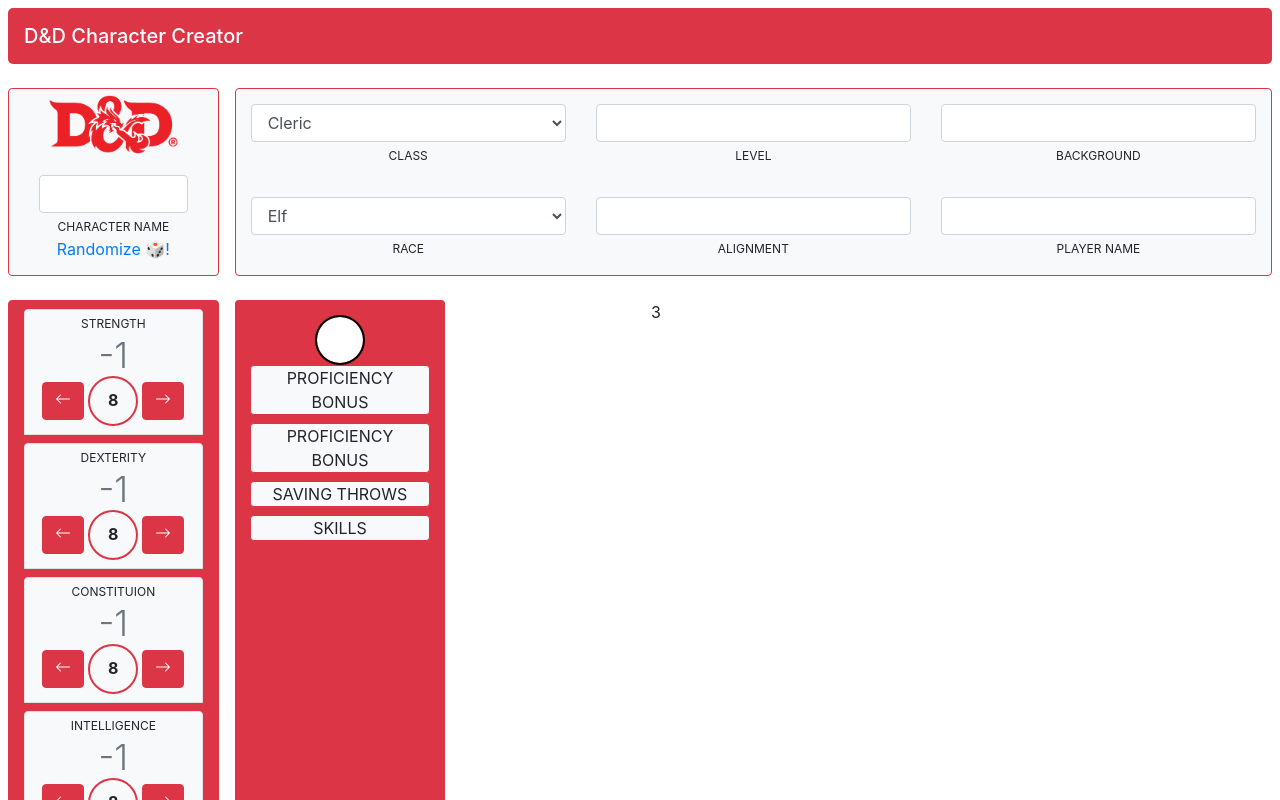
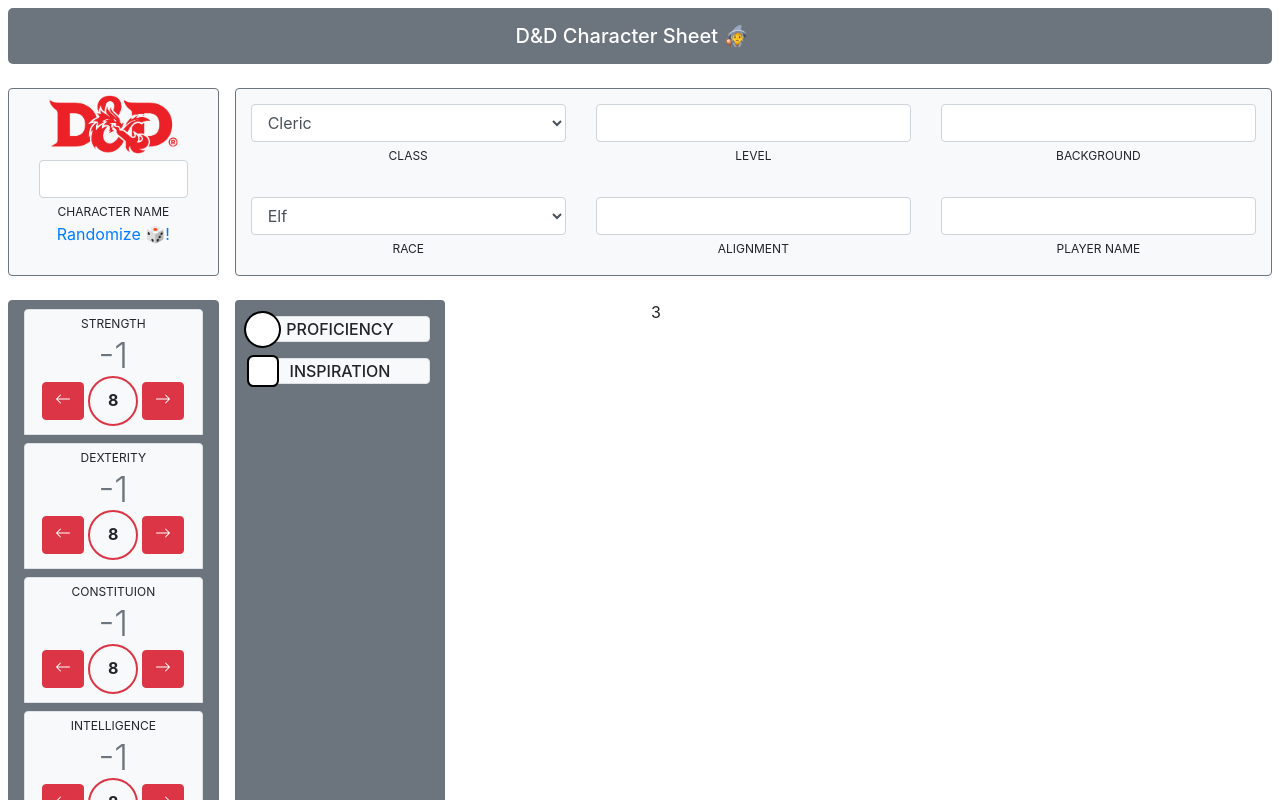
Before and after one commit to w-dib/D-D-Character-Sheet, a React (Create React App) app: page / in a window 1280 px wide. Shown: the top 800 px of the page. Built offline with nearby package versions, Linux system fonts and the light colour scheme.

Commit message:
Change color, update proficiency and inspiration

```diff
--- a/src/App.css
+++ b/src/App.css
@@ -8,7 +8,7 @@
   font-size: 12px;
 }
 
-Input{
+#mainbox Input{
   width: 100%;
   margin-top: 15px;
   font-size: 16px;
@@ -44,6 +44,28 @@
   font-weight: 700;
 }
 
+.dndinputcircle{
+  border-radius: 50%;
+  position:absolute;
+  left:-.4rem;
+  top:-.4rem;
+  width: 37px;
+  height: 37px;
+  border: 2px solid #000;
+  font-weight: 700;
+}
+
+.dndinputbox{
+  border-radius: 20%;
+  position:absolute;
+  left:-.25rem;
+  top:-.25rem;
+  width: 32px;
+  height: 32px;
+  border: 2px solid #000;
+  font-weight: 700;
+}
+
 .footertext{
   font-size:10px;
 }
--- a/src/App.js
+++ b/src/App.js
@@ -5,7 +5,6 @@
 import DnDLogo from "./images/dnd-logo.png"
 import StatBox from "./StatBox"
 import { nameByRace } from "fantasy-name-generator";
-import SavingThrows from "./SavingThrows";
 
 function App() {
 
@@ -19,15 +18,15 @@
   return (
     <div className="App ">
       {/* NAVBAR */}
-      <nav className="navbar mb-4 navfillwidth bg-danger">
-        <span className="navbar-brand mb-0 h1" style={{ color: "#FFFFFF" }}>
-          D&D Character Creator
+      <nav className="navbar mb-4 navfillwidth bg-secondary justify-content-center">
+        <span className="navbar-brand mb-0 h1 " style={{ color: "#FFFFFF" }}>
+          D&D Character Sheet 🧙
         </span>
       </nav>
       {/* TOP SECTION */}
       <div className="container-flex">
         <div className="row mb-4 gx-3" style={{ margin: "auto" }}>
-          <div className="col-12 col-lg-2 bg-light border border-danger rounded mr-3 ">
+          <div className="col-12 col-lg-2 bg-light border border-secondary rounded mr-3 ">
             <img src={DnDLogo} alt="dnd-logo" className="dndlogo" />
 
             <TopSection label="CHARACTER NAME" randomName={characterName} />
@@ -35,11 +34,14 @@
               Randomize 🎲!
             </a>
           </div>
-          <div class="col-sm-12 d-sm-block d-md-none mb-1">&nbsp;</div>
-          <div className="col border border-danger rounded bg-light">
+          <div class="col-sm-12 d-sm-block d-lg-none mb-1">&nbsp;</div>
+          <div
+            id="mainbox"
+            className="col border border-secondary rounded bg-light"
+          >
             <div className="row">
               <div class="form-group col text-center topsectiondropdown">
-                <select class="form-control" id="exampleFormControlSelect1">
+                <select class="form-control" id="class">
                   <option>Cleric</option>
                   <option>Monk</option>
                   <option>Ranger</option>
@@ -53,7 +55,7 @@
                   <option>Warlock</option>
                   <option>Rogue</option>
                 </select>
-                <label for="exampleFormControlSelect1">CLASS</label>
+                <label for="class">CLASS</label>
               </div>
               <TopSection label="LEVEL" />
               <TopSection label="BACKGROUND" />
@@ -61,7 +63,7 @@
 
             <div className="row ">
               <div class="form-group col text-center topsectiondropdown">
-                <select class="form-control" id="exampleFormControlSelect1">
+                <select class="form-control" id="race">
                   <option>Elf</option>
                   <option>Human</option>
                   <option>Half-elf</option>
@@ -72,7 +74,7 @@
                   <option>Tiefling</option>
                   <option>Half-Orc</option>
                 </select>
-                <label for="exampleFormControlSelect1">RACE</label>
+                <label for="race">RACE</label>
               </div>
               <TopSection label="ALIGNMENT" />
               <TopSection label="PLAYER NAME" />
@@ -84,7 +86,7 @@
       <div className="container-flex">
         <div className="row" style={{ margin: "auto" }}>
           {/* STATBOX */}
-          <div className="col col-lg-2 col-sm-3 mr-3 border border-danger rounded bg-danger">
+          <div className="col col-lg-2 col-sm-3 mr-3 border border-secondary rounded bg-secondary">
             <StatBox stats="STRENGTH" />
             <StatBox stats="DEXTERITY" />
             <StatBox stats="CONSTITUION" />
@@ -93,25 +95,43 @@
             <StatBox stats="CHARISMA" />
           </div>
 
-          <div className="col col-lg-2 col-sm-3 bg-danger rounded">
-            {/* INSPIRATION */}
-            {/* <div className="d-flex justify-content-start">
-              <input
-                className="dndstatrow form-control text-center align-self-center"
-                type="text"
-              ></input>
-              <div className="col bg-light text-center border border-danger rounded align-self-center">
-                PROFICIENCY BONUS
+          <div className="col col-lg-2 col-sm-3 bg-secondary rounded">
+            <div className="container">
+              <div
+                className="row position-relative bg-light my-3 border rounded d-flex justify-content-center
+              align-items-center"
+              >
+                <input
+                  id="proficiency"
+                  className="dndinputcircle form-control"
+                  type="text"
+                ></input>
+                <div class="ml-3 d-sm-block d-lg-none">&nbsp;</div>
+                <div className="">
+                  <label for="proficiency" className="h6">
+                    PROFICIENCY
+                  </label>
+                </div>
               </div>
-            </div> */}
-            <div className="col">
-              <input className="dndstatrow form-control text-center align-self-center" type="text"></input>
             </div>
-            <div className="col bg-light text-center border border-danger rounded align-self-center">
-              PROFICIENCY BONUS
+            <div className="container">
+              <div
+                className="row position-relative bg-light border rounded d-flex justify-content-center
+              align-items-center"
+              >
+                <input
+                  id="INSPRIRATION"
+                  className="dndinputbox form-control"
+                  type="text"
+                ></input>
+                <div class="ml-3 d-sm-block d-lg-none">&nbsp;</div>
+                <div className="">
+                  <label for="INSPIRATION" className="h6">
+                    INSPIRATION
+                  </label>
+                </div>
+              </div>
             </div>
-
-            <SavingThrows />
           </div>
           <div className="col-md-4">3</div>
         </div>
--- a/src/SavingThrows.js
+++ /dev/null
@@ -1,17 +0,0 @@
-import React from 'react'
-
-export default function SavingThrows() {
-  return (
-    <div>
-      <div className="col bg-light text-center border border-danger rounded mt-2 mb-2">
-        PROFICIENCY BONUS
-      </div>
-      <div className="col bg-light text-center border border-danger rounded mt-2 mb-2">
-        SAVING THROWS
-      </div>
-      <div className="col bg-light text-center border border-danger rounded mt-2 mb-2">
-        SKILLS
-      </div>
-    </div>
-  );
-}
```
